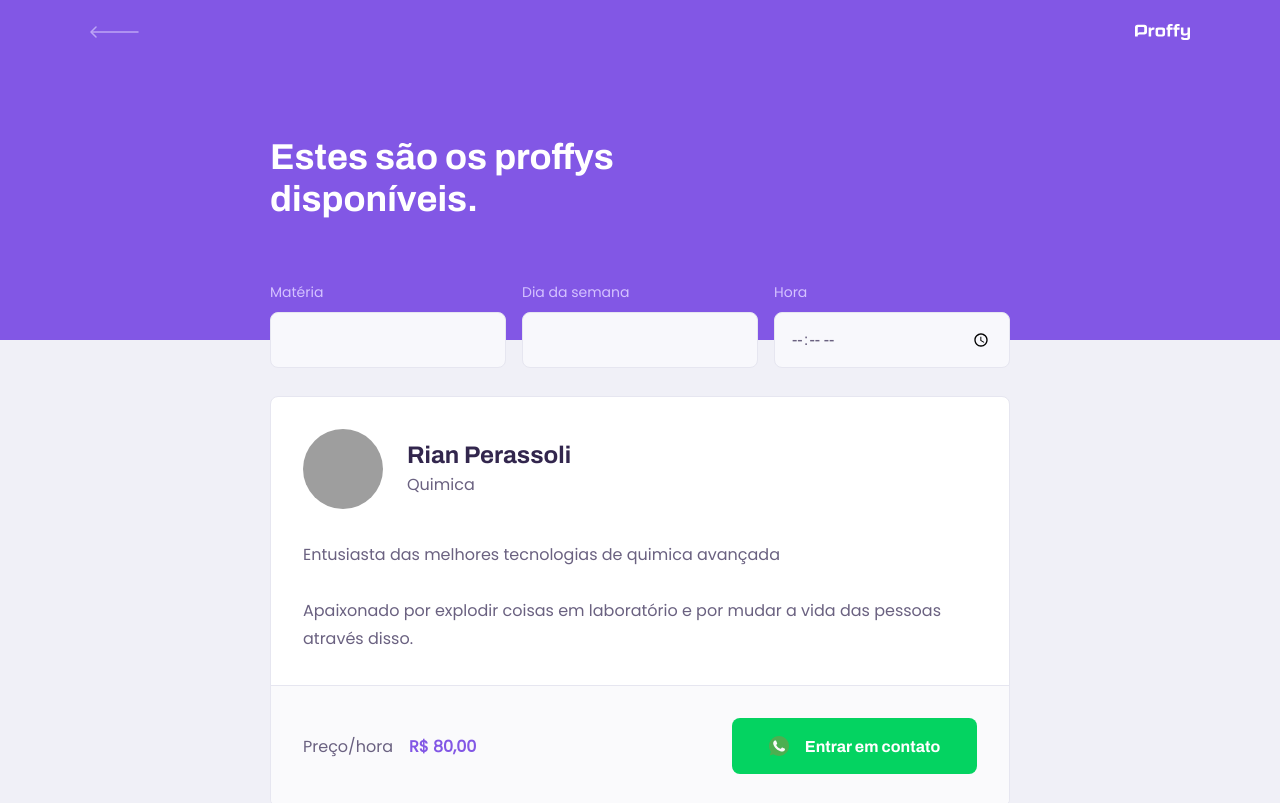
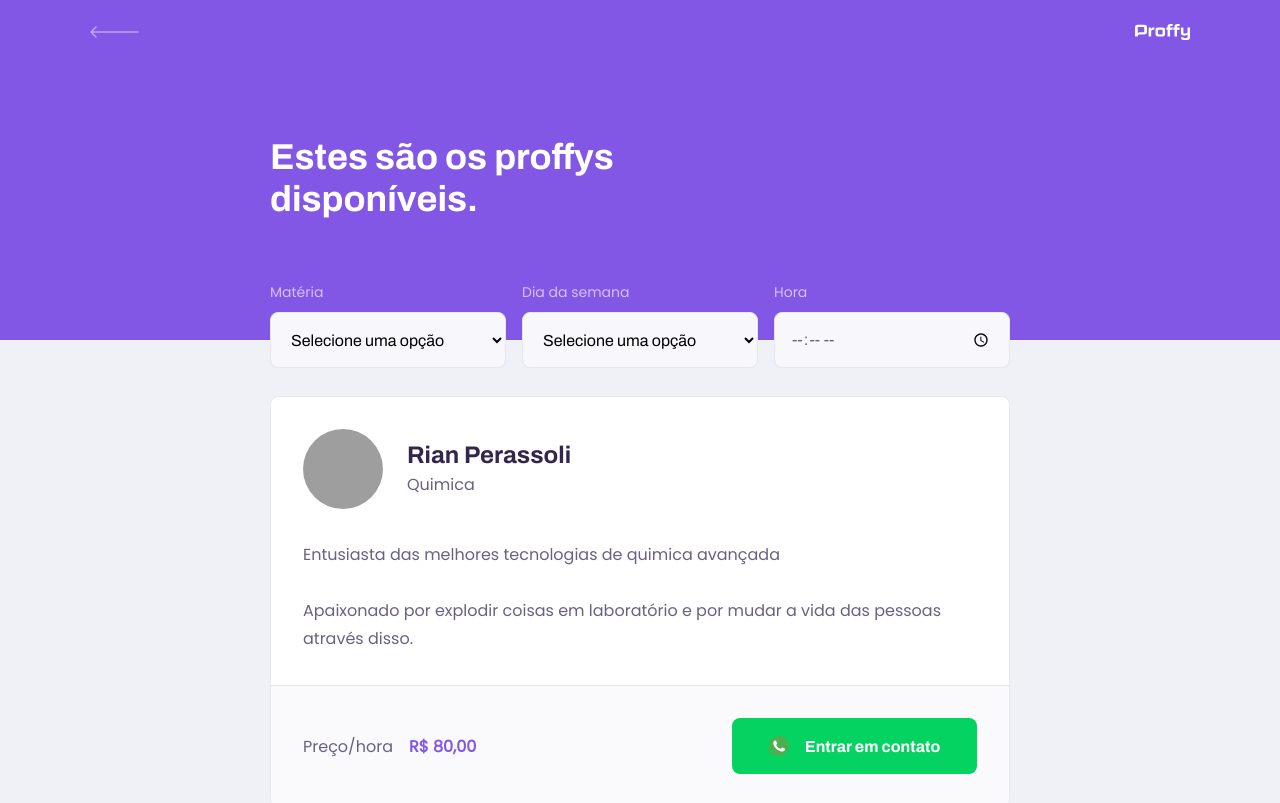
Before and after one commit to rianperassoli/next-level-week-2, a React (Create React App) app in the folder web/: page /study in a window 1280 px wide. Shown: the top 803 px of the page. Built offline with nearby package versions, Linux system fonts and the light colour scheme; grey boxes are pictures that could not be loaded.

Commit message:
Adicionados novos componentes nas telas

```diff
--- a/web/src/pages/TeacherForm/index.tsx
+++ b/web/src/pages/TeacherForm/index.tsx
@@ -5,6 +5,7 @@
 import './styles.css'
 import Input from '../../components/Input'
 import Textarea from '../../components/Textarea'
+import Select from '../../components/Select'
 import warningIcon from '../../assets/images/icons/warning.svg'
 
 const TeacherForm = () => {
@@ -28,7 +29,22 @@
         <fieldset>
           <legend>Sobre a aula</legend>
 
-          <Input name="subject" label="Matéria" />
+          <Select
+            name="subject"
+            label="Matéria"
+            options={[
+              { value: "Artes", label: "Artes" },
+              { value: "Biologia", label: "Biologia" },
+              { value: "Ciências", label: "Ciências" },
+              { value: "Educação física", label: "Educação física" },
+              { value: "Física", label: "Física" },
+              { value: "Geografia", label: "Geografia" },
+              { value: "História", label: "História" },
+              { value: "Matemática", label: "Matemática" },
+              { value: "Português", label: "Português" },
+              { value: "Química", label: "Química" },
+            ]}
+          />
           <Input name="cost" label="Custo da sua hora por aula" />
         </fieldset>
 
--- a/web/src/pages/TeacherForm/styles.css
+++ b/web/src/pages/TeacherForm/styles.css
@@ -38,7 +38,8 @@
   border-bottom: 1px solid var(--color-line-in-white);
 }
 
-#page-teacher-form main fieldset .input-block+.textarea-block {
+#page-teacher-form main fieldset .input-block+.textarea-block,
+#page-teacher-form main fieldset .select-block+.input-block {
   margin-top: 2.4rem;
 }
 
--- a/web/src/pages/TeacherList/index.tsx
+++ b/web/src/pages/TeacherList/index.tsx
@@ -5,6 +5,7 @@
 import PageHeader from '../../components/PageHeader'
 import TeacherItem from '../../components/TeacherItem'
 import Input from '../../components/Input'
+import Select from '../../components/Select'
 
 const TeacherList = () => {
   return (
@@ -12,8 +13,35 @@
       <PageHeader title="Estes são os proffys disponíveis.">
         <form id="search-teachers">
 
-          <Input name="subject" label="Matéria" />
-          <Input name="week_day" label="Dia da semana" />
+          <Select
+            name="subject"
+            label="Matéria"
+            options={[
+              { value: "Artes", label: "Artes" },
+              { value: "Biologia", label: "Biologia" },
+              { value: "Ciências", label: "Ciências" },
+              { value: "Educação física", label: "Educação física" },
+              { value: "Física", label: "Física" },
+              { value: "Geografia", label: "Geografia" },
+              { value: "História", label: "História" },
+              { value: "Matemática", label: "Matemática" },
+              { value: "Português", label: "Português" },
+              { value: "Química", label: "Química" },
+            ]}
+          />
+          <Select
+            name="week_day"
+            label="Dia da semana"
+            options={[
+              { value: "0", label: "Domingo" },
+              { value: "1", label: "Segunda-feira" },
+              { value: "2", label: "Terça-feira" },
+              { value: "3", label: "Quarta-feira" },
+              { value: "4", label: "Quinta-feira" },
+              { value: "5", label: "Sexta-feira" },
+              { value: "6", label: "Sábado" },
+            ]}
+          />
           <Input name="time" label="Hora" type="time" />
 
         </form>
--- a/web/src/pages/TeacherList/styles.css
+++ b/web/src/pages/TeacherList/styles.css
@@ -27,7 +27,8 @@
     position: absolute;
     bottom: -28px;
   }
-  #search-teachers .input-block+.input-block {
+  #search-teachers .input-block+.input-block,
+  #search-teachers .select-block+.select-block {
     margin-top: 0;
   }
   #page-teacher-list main {
```
